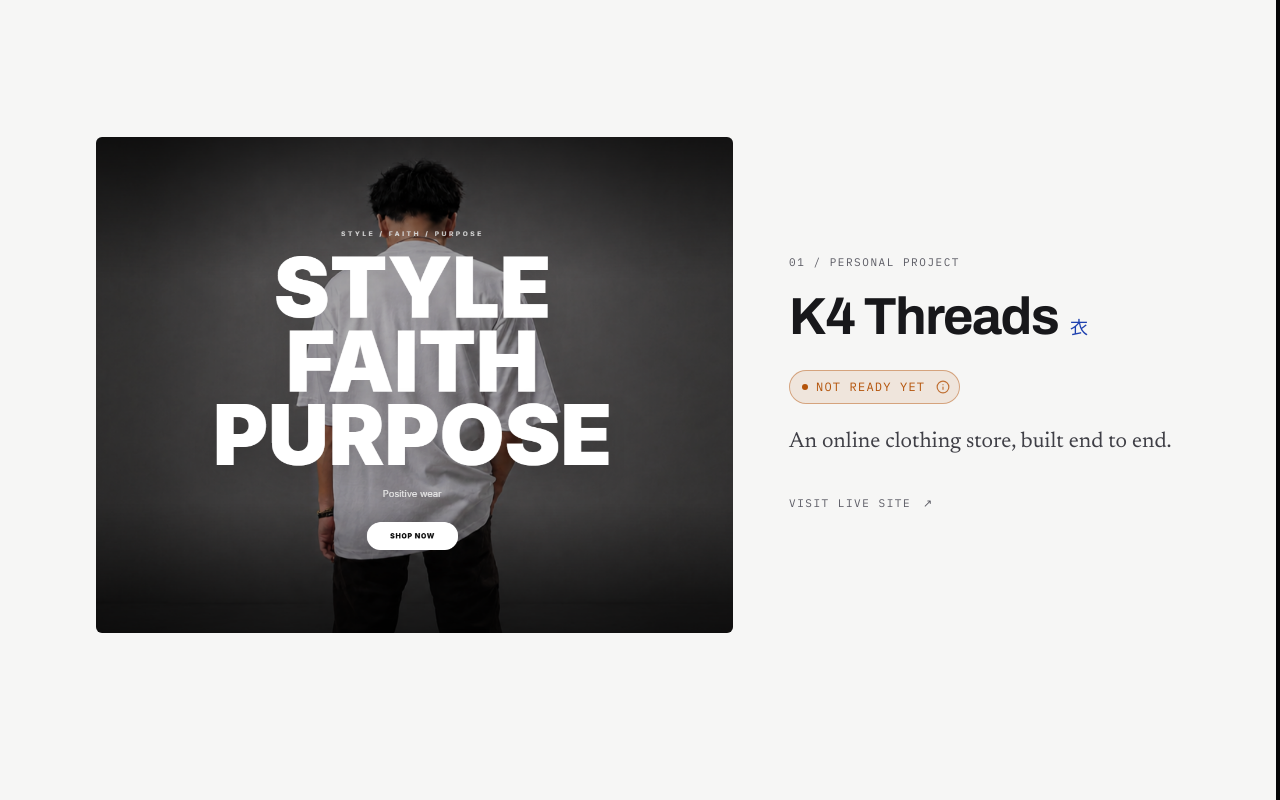
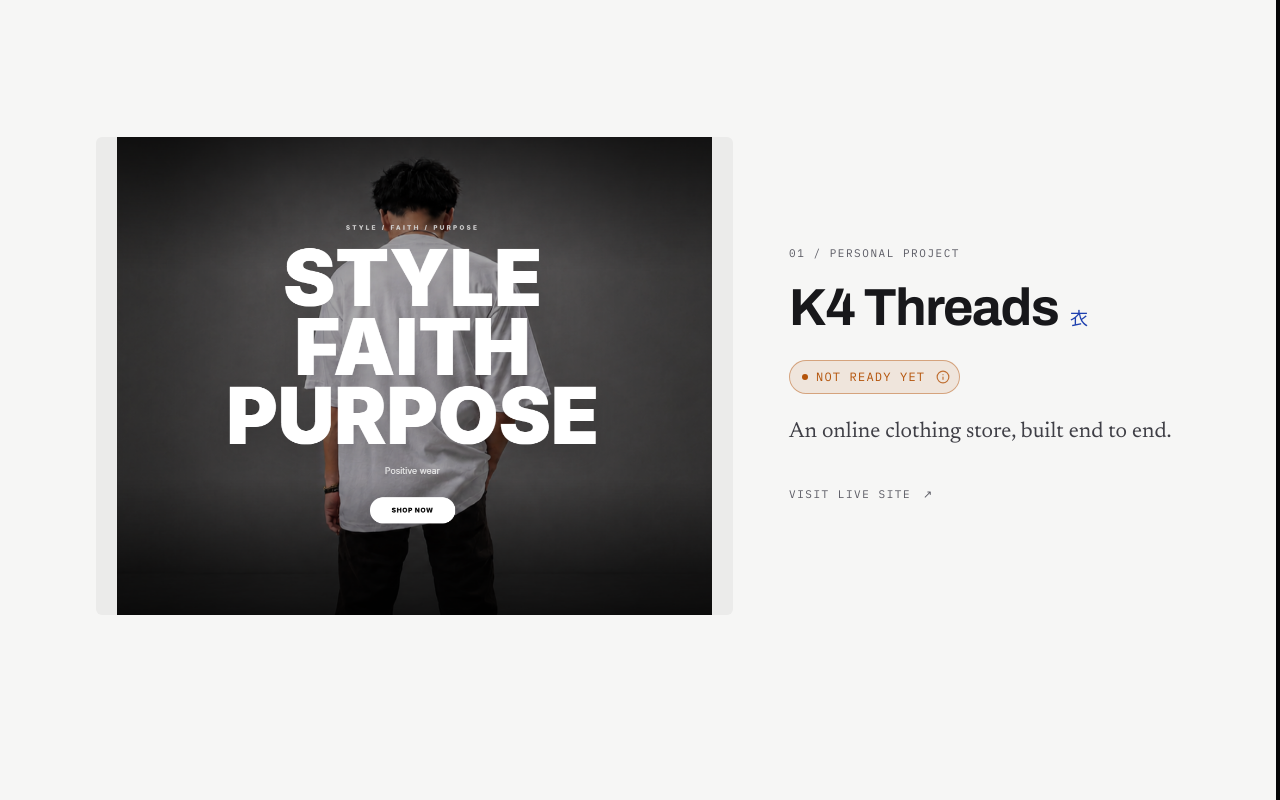
Before and after one commit to garciakean32/Kean-Portfolio, a Next.js app: page / in a window 1280 px wide. Shown: the part 9380-10180 px from the top of the page. Built offline with nearby package versions, Linux system fonts and the light colour scheme.

Commit message:
fix: stop cropping project screenshots in work sections

```diff
--- a/components/home/SelectedWork.tsx
+++ b/components/home/SelectedWork.tsx
@@ -170,7 +170,7 @@ export default function SelectedWork() {
                                     target="_blank"
                                     rel="noopener noreferrer"
                                     aria-label={`${project.title} — open the live site`}
-                                    className="js-shot group relative block aspect-[16/10] w-full overflow-hidden rounded-md bg-paper-3 lg:col-span-7 lg:aspect-auto lg:h-[62svh]"
+                                    className="js-shot group relative block aspect-[4/3] w-full overflow-hidden rounded-md bg-paper-3 lg:col-span-7"
                                 >
                                     <div className="js-panel-img absolute inset-0">
                                         <Image
@@ -179,7 +179,7 @@ export default function SelectedWork() {
                                             fill
                                             quality={90}
                                             sizes="(min-width: 1024px) 58vw, 100vw"
-                                            className="object-cover object-top transition-transform duration-[900ms] ease-out group-hover:scale-[1.03]"
+                                            className="object-contain object-top transition-transform duration-[900ms] ease-out group-hover:scale-[1.03]"
                                         />
                                     </div>
                                     <span
--- a/components/projects/CaseStudy.tsx
+++ b/components/projects/CaseStudy.tsx
@@ -98,7 +98,7 @@ export default function CaseStudy({
                             alt={`${project.title} — the live site`}
                             fill
                             sizes="(min-width: 1024px) 50vw, 100vw"
-                            className="object-cover object-top"
+                            className="object-contain object-top"
                         />
                     </div>
 
```
Also changed, not shown: public/images/askbrain project.png.
